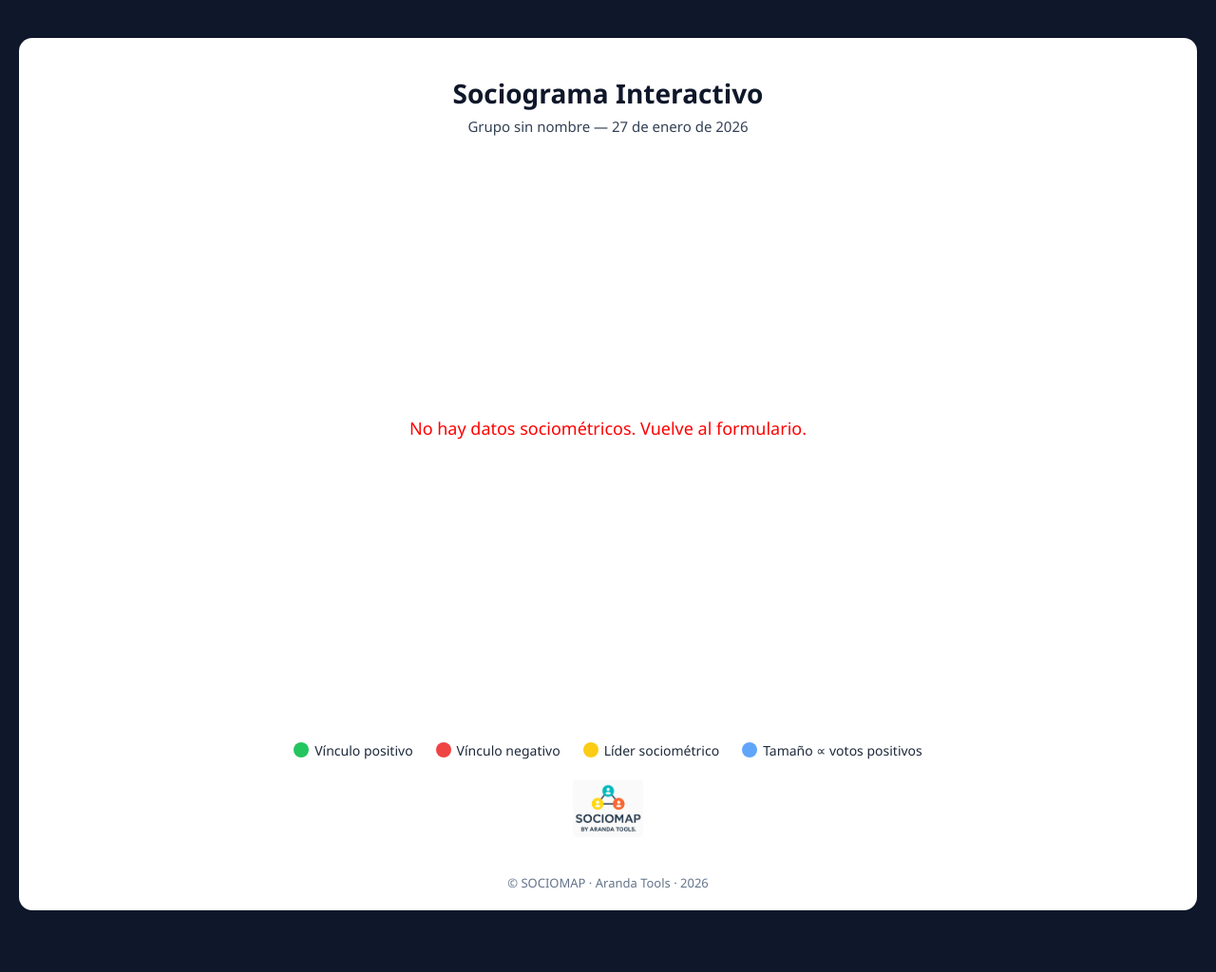
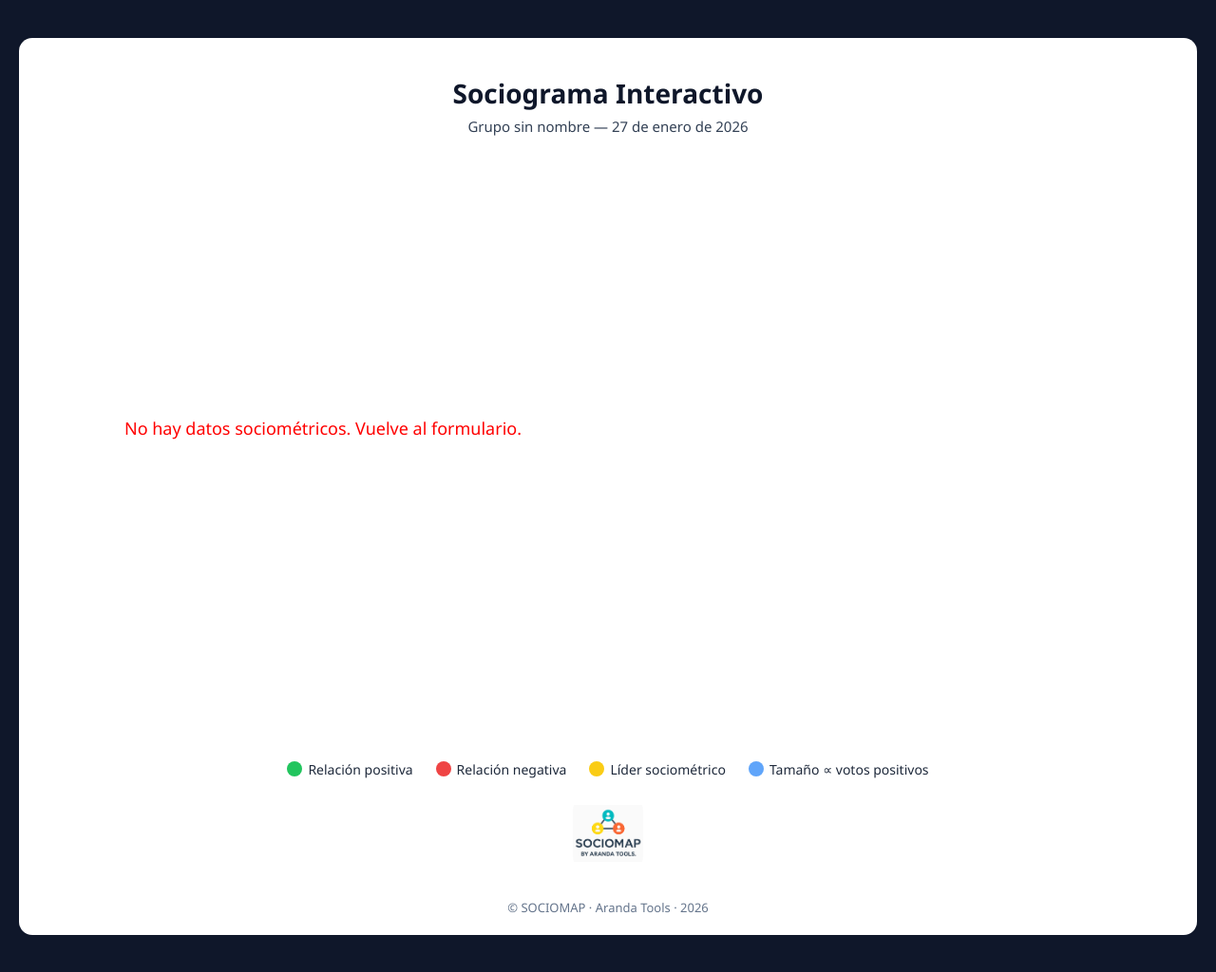
Before and after one commit to carlosarandabcn-80/SOCIOMAP, a plain HTML site: page Sociograma_web.html in a window 1280 px wide. Shown: the whole page at 95% size. Before the commit the page ends 999 px from the top, so only its background shows below. Drawn offline with nearby package versions, Linux system fonts and the light colour scheme.

Commit message:
Update Sociograma_web.html

```diff
--- a/Sociograma_web.html
+++ b/Sociograma_web.html
@@ -9,7 +9,6 @@
       margin: 0;
       font-family: "Segoe UI", sans-serif;
       background: #0f172a;
-      color: #0f172a;
       text-align: center;
     }
 
@@ -36,7 +35,7 @@
 
     svg {
       width: 100%;
-      height: 600px;
+      height: 620px;
       border-radius: 12px;
     }
 
@@ -88,7 +87,7 @@
       background: white;
       border-radius: 12px;
       padding: 4px 10px;
-      margin-top: 18px;
+      margin-top: 24px;
     }
   </style>
 </head>
@@ -101,8 +100,8 @@
     <svg id="graph"></svg>
 
     <div class="legend">
-      <span><i style="background:#22c55e;"></i> Vínculo positivo</span>
-      <span><i style="background:#ef4444;"></i> Vínculo negativo</span>
+      <span><i style="background:#22c55e;"></i> Relación positiva</span>
+      <span><i style="background:#ef4444;"></i> Relación negativa</span>
       <span><i style="background:#facc15;"></i> Líder sociométrico</span>
       <span><i style="background:#60a5fa;"></i> Tamaño ∝ votos positivos</span>
     </div>
@@ -121,8 +120,8 @@
     if (!data || !data.nodes || !data.links) {
       d3.select("#graph")
         .append("text")
-        .attr("x", "50%")
-        .attr("y", "50%")
+        .attr("x", 300)
+        .attr("y", 300)
         .attr("text-anchor", "middle")
         .attr("fill", "red")
         .attr("font-size", 18)
@@ -150,6 +149,7 @@
       .attr("d", "M0,-5L10,0L0,5")
       .attr("fill", d => d === "pos" ? "#22c55e" : "#ef4444");
 
+    // Convertir nombres en objetos para links
     const nodeMap = new Map(data.nodes.map(n => [n.name, n]));
     data.links.forEach(l => {
       l.source = nodeMap.get(l.source);
@@ -160,7 +160,7 @@
       .force("link", d3.forceLink(data.links).id(d => d.name).distance(140))
       .force("charge", d3.forceManyBody().strength(-350))
       .force("center", d3.forceCenter(width / 2, height / 2))
-      .force("collision", d3.forceCollide().radius(d => 22 + d.votos));
+      .force("collision", d3.forceCollide().radius(d => 24 + d.p));
 
     const link = svg.append("g")
       .selectAll("path")
@@ -185,7 +185,7 @@
       );
 
     node.append("circle")
-      .attr("r", d => 12 + d.votos)
+      .attr("r", d => 12 + d.p)
       .attr("fill", d => d.rol === "Líder" ? "#facc15" : "#60a5fa")
       .attr("stroke", "#0f172a")
       .attr("stroke-width", 2);
```
